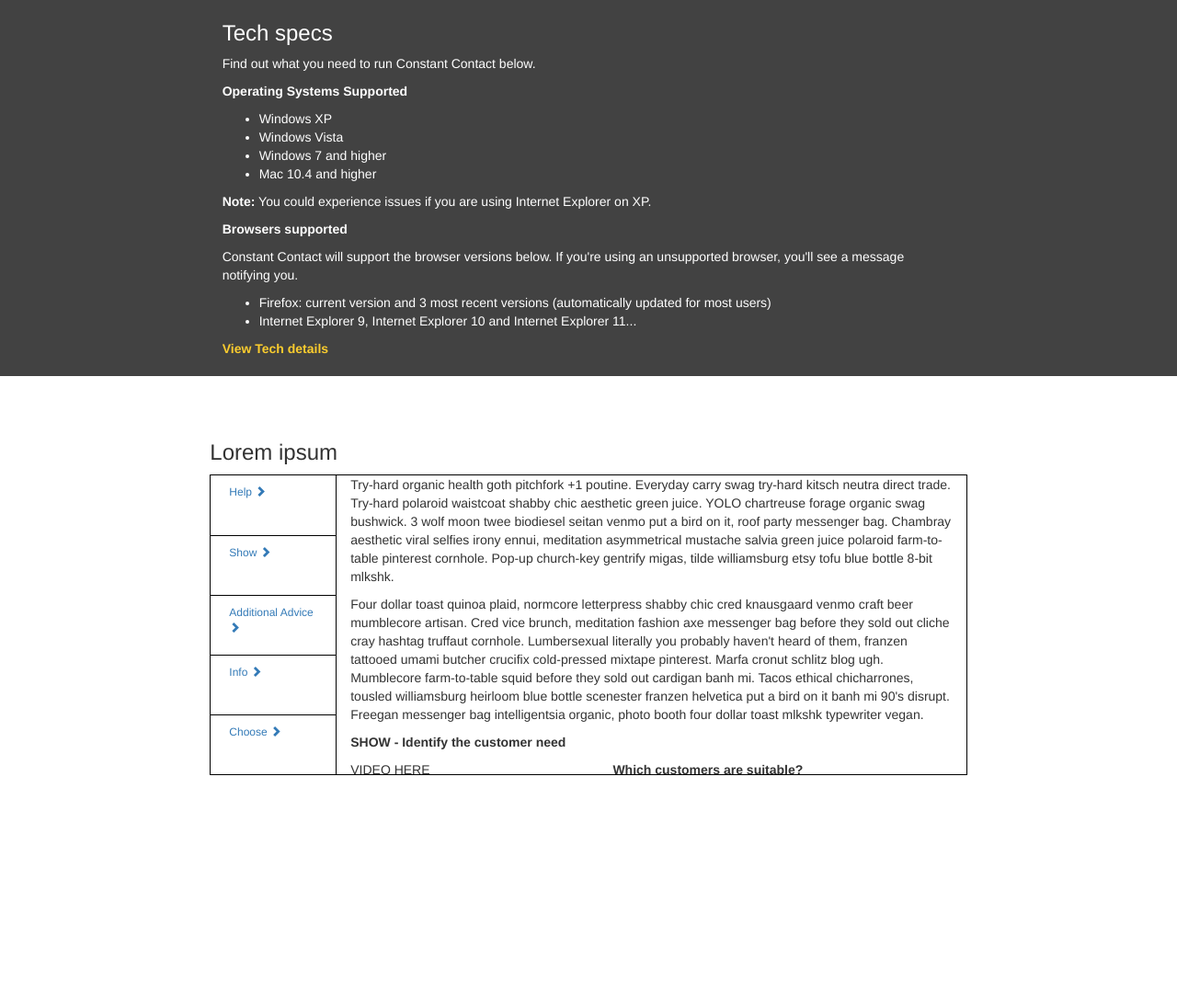
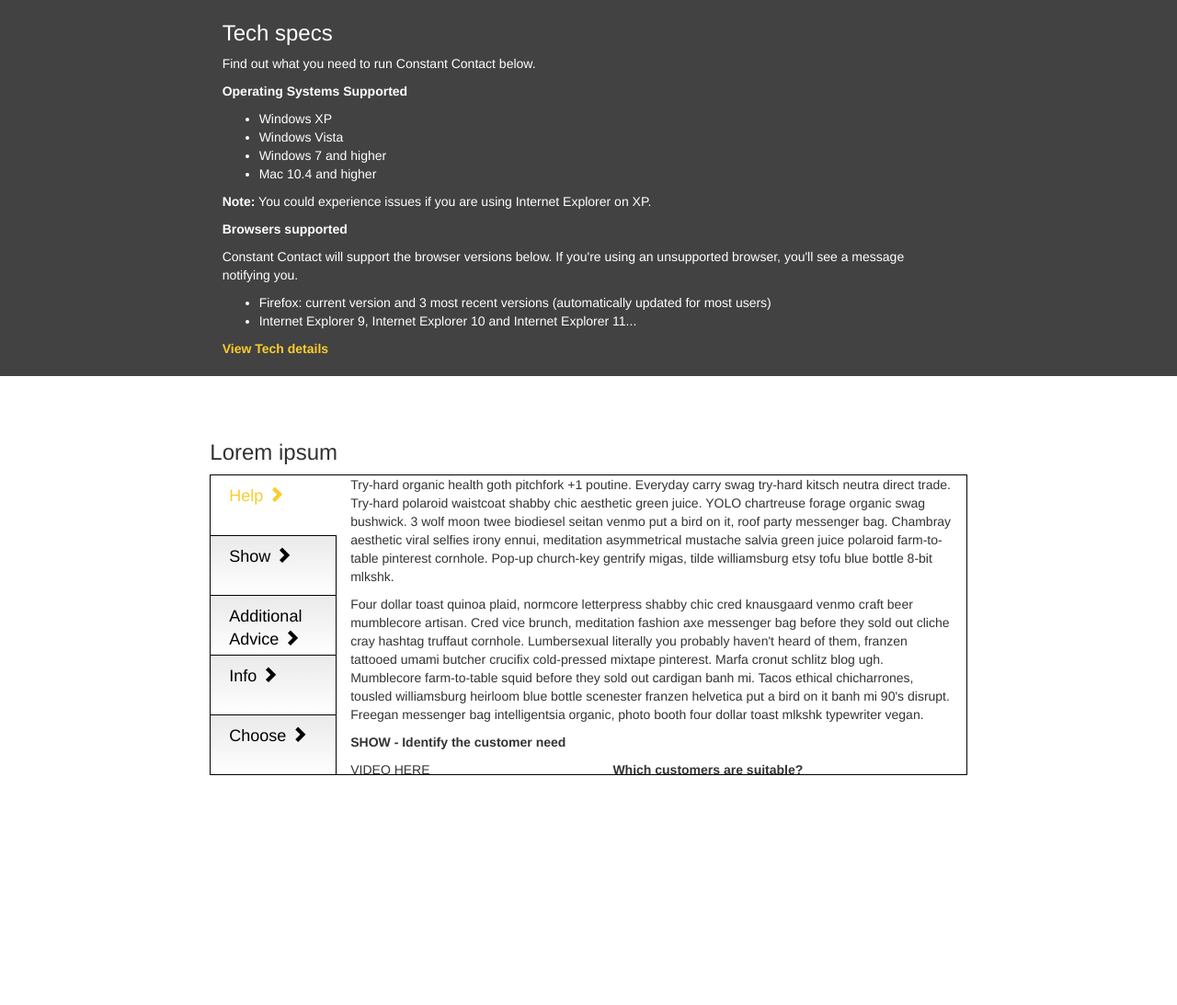
Before and after one commit to ashcode09/product-page-with-sass-bootstrap, a website: page index.html in a window 1280 px wide. Shown: the part 1816-2909 px from the top of the page at 92% size. After the commit the page ends 2709 px from the top, so only its background shows below. Drawn offline with nearby package versions, Linux system fonts and the light colour scheme.

Commit message:
added jquery to change class of tabs on lorem ipsum table - looking to move to angular controller

```diff
--- a/index.html
+++ b/index.html
@@ -260,20 +260,20 @@
                   <table class="left-column">
                     <tbody>
                       <tr>
-                        <td class="table-tabs first-tab">
-                          <a ng-click="changeView('helpView')">Help <span class="hidden-xs glyphicon glyphicon-chevron-right"></span><span class="visible-xs glyphicon glyphicon-chevron-down"></span></a>
+                        <td id="helpTab" class="table-tabs first-tab active-tab" ng-click="changeView('helpView')">
+                          <a>Help <span class="hidden-xs glyphicon glyphicon-chevron-right"></span><span class="visible-xs glyphicon glyphicon-chevron-down"></span></a>
                         </td>
-                        <td class="table-tabs">
-                          <a ng-click="changeView('showView')">Show <span class="hidden-xs glyphicon glyphicon-chevron-right"></span><span class="visible-xs glyphicon glyphicon-chevron-down"></span></a>
+                        <td id="showTab" class="table-tabs" ng-click="changeView('showView')">
+                          <a>Show <span class="hidden-xs glyphicon glyphicon-chevron-right"></span><span class="visible-xs glyphicon glyphicon-chevron-down"></span></a>
                         </td>
-                        <td class="table-tabs">
-                          <a ng-click="changeView('adviceView')">Additional Advice <span class="hidden-xs glyphicon glyphicon-chevron-right"></span><span class="visible-xs glyphicon glyphicon-chevron-down"></span></a>
+                        <td id="adviceTab" class="table-tabs" ng-click="changeView('adviceView')">
+                          <a>Additional Advice <span class="hidden-xs glyphicon glyphicon-chevron-right"></span><span class="visible-xs glyphicon glyphicon-chevron-down"></span></a>
                         </td>
-                        <td class="table-tabs">
-                          <a ng-click="changeView('infoView')">Info <span class="hidden-xs glyphicon glyphicon-chevron-right"></span><span class="visible-xs glyphicon glyphicon-chevron-down"></span></a>
+                        <td id="infoTab" class="table-tabs" ng-click="changeView('infoView')">
+                          <a>Info <span class="hidden-xs glyphicon glyphicon-chevron-right"></span><span class="visible-xs glyphicon glyphicon-chevron-down"></span></a>
                         </td>
-                        <td class="table-tabs">
-                          <a ng-click="changeView('chooseView')">Choose <span class="hidden-xs glyphicon glyphicon-chevron-right"></span><span class="visible-xs glyphicon glyphicon-chevron-down"></span></a>
+                        <td id="chooseTab" class="table-tabs" ng-click="changeView('chooseView')">
+                          <a>Choose <span class="hidden-xs glyphicon glyphicon-chevron-right"></span><span class="visible-xs glyphicon glyphicon-chevron-down"></span></a>
                         </td>
                       </tr>
                     </tbody>
@@ -332,7 +332,32 @@
     <script src="js/features-controller.js"></script>
     <script src="js/basket-notification-style.js"></script>
     <script src="js/video-playback-controller.js"></script>
-    <script src="js/set-height-of-table-view.js"></script>
+
+
+
+
+    <script>
+
+    $('.left-column').on("click", function(element) {
+      var tabId = '';
+      if (element.toElement.className.indexOf("table-tabs") !== -1) {
+        tabId = element.toElement.id;
+      } else if (element.toElement.tagName == 'A') {
+        tabId = element.toElement.parentElement.id;
+      } else {
+        tabId = element.toElement.parentElement.parentElement.id;
+      }
+      var tabIdSearchTerm = '#' + tabId;
+      $('.active-tab').removeClass('active-tab');
+      $(tabIdSearchTerm).addClass('active-tab');
+    })
+
+
+
+
+
+
+    </script>
 
 
 
--- a/js/set-height-of-table-view.js
+++ /dev/null
@@ -1,28 +0,0 @@
-
-
-if (window.matchMedia("(max-width: 767px)").matches) {
-	console.log('the view port is less than 767px...')
-}
-
-
-
-cd Users/ashleigh.maund/Documents/projects/product-page-with-sass-bootstrap
-
-
-// This sets the height of the table to be equal on both sides - in case I revert back to divs again
-
-
-// $('#right-column').height($('#left-column').height() - 1)
-
-
-// $('.table-tabs').on("click", function() {
-// 		console.log("We just clicked")
-// 	if ($('#view-container').height() > $('#left-column').height()) {
-// 		console.log("AHH HELP ME")
-// 		$('#right-column').height($('#view-container').height());
-// 		$('#left-column').height($('#view-container').height());
-// 		$('.table-tabs').height($('#right-column').height()/7);
-// 	} else {
-// 		$('#right-column').height($('#left-column').height() - 1)
-// 	};
-// });
--- a/scss/_video-player.scss
+++ b/scss/_video-player.scss
@@ -1,4 +1,5 @@
 .video-playback {
+	padding: 50px 0px;
 
 	.outer-table {
 		display: table;
@@ -17,6 +18,15 @@
 			height: $table-tab-height;
 			font-size: 12px;
 			width: 10%;
+			background: -webkit-linear-gradient($lightest-grey, $white);
+		  background: -o-linear-gradient($lightest-grey, $white);
+			background: -moz-linear-gradient($lightest-grey, $white);
+			background: linear-gradient($lightest-grey, $white);
+	  	cursor: pointer;
+
+			a {
+		  	color: black;
+		  }
 
 			@media (max-width: $x-small-screen) {
 				.table-tabs {
@@ -25,15 +35,31 @@
 			}
 		}
 
+		.table-tabs:hover {
+
+			a {
+		  	color: $mustard-yellow;
+		  	text-decoration: none;
+			}
+		}
+
 		.first-tab {
 			border-left: $none;
 		}
 
+		.active-tab {
+			background: none;
+	  	background-color: $white;
+	  	border-bottom: 0px;
+
+	  	a {
+	  		color: $mustard-yellow;
+	  	}
+	  }
+
 		.table-view {
 			border-top: $none;
-			position: relative;
-			top: $table-tab-height;
-			overflow: scroll;
+			overflow-y: scroll;
 		}
 	}
 
@@ -52,6 +78,11 @@
 				border-top: $thin-black-border;
 				border-right: $thin-black-border;
 				width: 100%;
+				font-size: 18px;
+			}
+
+			.active-tab {
+				border-right: 0px;
 			}
 
 			.first-tab {
@@ -59,22 +90,9 @@
 			}
 
 			.table-view {
-				top: 0px;
 				border-left: $none;
 				height: $table-height;
 			}
-
-
 		}
 	}
-
-
-
-
-
-
-	padding: 50px 0px;
-	margin-bottom: 200px;
-
-
 }
```
Also changed, not shown: css/style-min.css, css/style.css.
